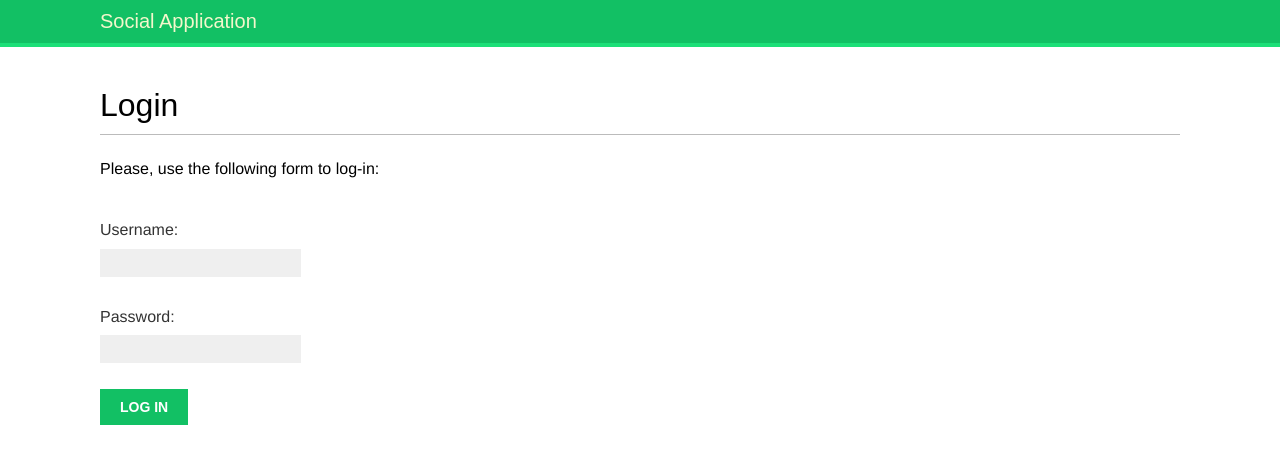
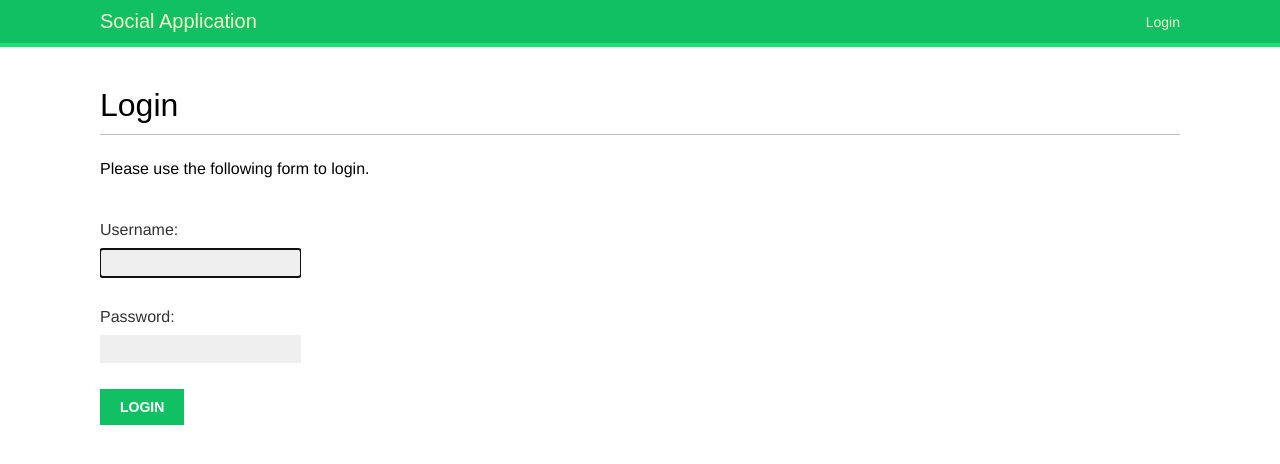
Before and after one commit to AswinRaaj23/django3byexample2, a Django app: page /account/login/ in a window 1280 px wide. Shown: the top 464 px of the page. Run offline with Django 4.2, Linux system fonts and the light colour scheme; some web fonts are replaced.

Commit message:
Use django authentication views

```diff
--- a/account/templates/base.html
+++ b/account/templates/base.html
@@ -10,6 +10,32 @@
 <body>
     <div id="header">
         <span class="logo">Social Application</span>
+
+        {% if request.user.is_authenticated %}
+            <ul class="menu">
+                <li {% if section == "dashboard" %}class="selected"{% endif %}>
+                    <a href="{% url "dashboard" %}">My dashboard</a>
+                </li>
+
+                <li {% if section == "images" %}class="selected"{% endif %}>
+                    <a href="#">Images</a>
+                </li>
+
+                <li {% if section == "people" %}class="selected"{% endif %}>
+                    <a href="#">People</a>
+                </li>
+            </ul>
+        {% endif %}
+
+        <span class="user">
+            {% if request.user.is_authenticated %}
+                Hello {{ request.user.first_name }},
+                <a href="{% url 'logout' %}">Logout</a>
+            {% else %}
+                <a href="{% url 'login' %}">Login</a>
+            {% endif %}
+        </span>
+
     </div>
     <div id="content">
     {% block content %}
--- /dev/null
+++ b/account/templates/registration/login.html
@@ -0,0 +1,29 @@
+{% extends "base.html" %}
+
+{% block title %}LOGIN{% endblock %}
+
+{% block content %}
+    <h1>Login</h1>
+
+    {% if form.errors %}
+    <p>
+        Your username and password didn't match. Please try again.
+    </p>
+
+    {% else %}
+    <p>
+        Please use the following form to login.
+    </p>
+    {% endif %}
+    <div class="login-form">
+        <form action="{% url 'login' %}" method="post">
+            {{ form.as_p }}
+            {% csrf_token %}
+            <input type="hidden" name="next" value="{{ next }}"/>
+            <p>
+                <input type ="submit" value="Login">
+            </p>
+        </form>
+
+    </div>
+{% endblock %}
--- a/account/urls.py
+++ b/account/urls.py
@@ -1,6 +1,11 @@
 from django.urls import path
 from . import views
+from django.contrib.auth import views as auth_views
 
 urlpatterns=[
-    path('login/', views.user_login, name='user_login'),
+    #path('login/', views.user_login, name='user_login'),
+    path('login/', auth_views.LoginView.as_view(), name='login'),
+    path('logout/',auth_views.LogoutView.as_view(), name='logout'),
+    path('', views.dashboard, name='dashboard'),
+
 ]
--- a/account/views.py
+++ b/account/views.py
@@ -3,6 +3,7 @@ from django.shortcuts import render
 from django.http import HttpResponse
 from django.contrib.auth import authenticate,login
 from .forms import LoginForm
+from django.contrib.auth.decorators import login_required
 
 # Create your views here.
 def user_login(request):
@@ -25,3 +26,7 @@ def user_login(request):
         form=LoginForm()
 
     return render(request, 'account/login.html', {'form':form})
+
+@login_required
+def dashboard(request):
+    return render(request, 'account/dashboard.html', {'section':'dashboard'})
--- a/social_app/urls.py
+++ b/social_app/urls.py
@@ -18,5 +18,5 @@ from django.urls import path,include
 
 urlpatterns = [
     path('admin/', admin.site.urls),
-    path('account/',include('account.urls'))
+    path('account/',include('account.urls')),
 ]
```
Also changed, not shown: account/templates/account/dashboard.html (added, +8 -0 lines), account/templates/registration/logged_out.html (added, +11 -0 lines), social_app/settings.py (+6 -1 lines), db.sqlite3.
